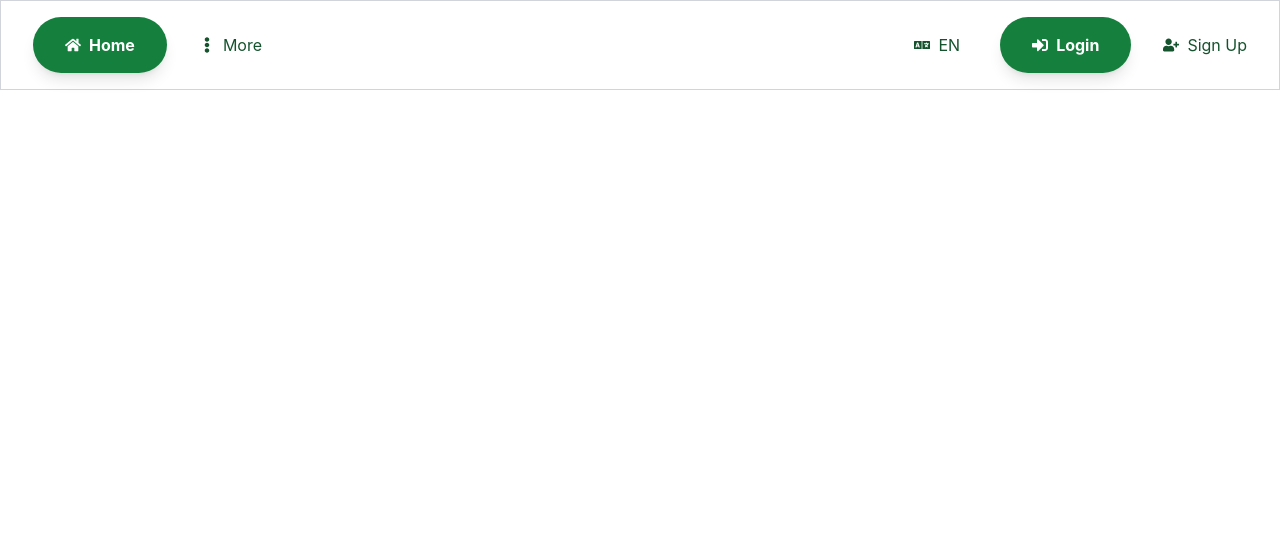
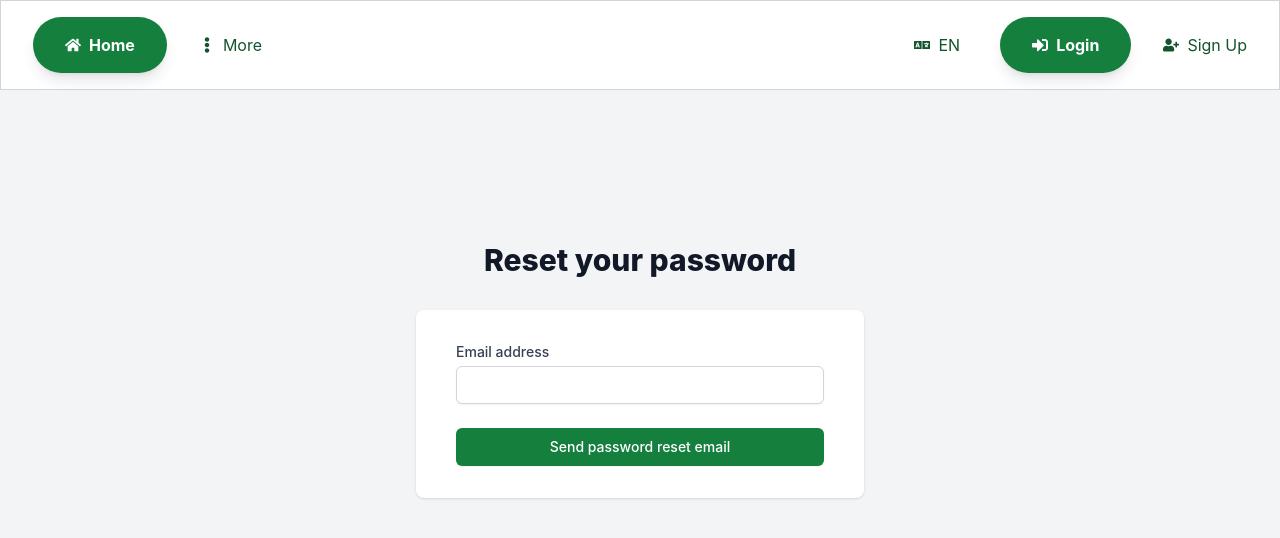
Before and after one commit to safetzabelii/frontend-lab2, a React (Create React App) app in the folder my-app/: page /sendEmail in a window 1280 px wide. Shown: the top 538 px of the page. Built offline with nearby package versions, Linux system fonts and the light colour scheme.

Commit message:
styleeeee

```diff
--- a/my-app/src/app/layout/App.tsx
+++ b/my-app/src/app/layout/App.tsx
@@ -16,6 +16,7 @@ import ForgotPassword from '../../features/user/forgotPassword';
 import VerifyAccount from '../../features/user/verifyAccount';
 import LoggedInUserRoute from './LoggedInUserRoute';
 import AdminNavbar from '../../features/admin/features/adminNavbar';
+import SendEmailForgetPassword from '../../features/user/sendEmailForgetPassword';
 
 
 function App() {
@@ -36,6 +37,7 @@ function App() {
           <Route  path="/verifyaccount" element={<VerifyAccount/>}/>
           <Route  path="/changepw" element={<ChangePassword/>}/>
           <Route  path="/forgotpw" element={<ForgotPassword/>}/>
+          <Route  path="/sendEmail" element={<SendEmailForgetPassword/>}/>
 
           <Route element={<LoggedInUserRoute/>}>
           <Route  path="/roleform" element={<RoleForm/>} />
--- a/my-app/src/app/layout/LoginForm.tsx
+++ b/my-app/src/app/layout/LoginForm.tsx
@@ -100,7 +100,7 @@ export default observer(function LoginForm(){
               </div>
 
               <div className="text-sm">
-                <Link to="/" className="font-medium text-primary-600 hover:text-primary-500">
+                <Link to="/sendEmail" className="font-medium text-primary-600 hover:text-primary-500">
                   Forgot your password?
                 </Link>
               </div>
--- /dev/null
+++ b/my-app/src/features/user/sendEmailForgetPassword.tsx
@@ -0,0 +1,101 @@
+import { observer } from "mobx-react";
+import { useState } from "react";
+
+export default observer(function SendEmailForgetPassword(){
+    const [email, setEmail] = useState("");
+    const [error, setError] = useState("");
+    const [success, setSuccess] = useState(false);
+
+    const handleSubmit = async (event: React.FormEvent<HTMLFormElement>) => {
+      event.preventDefault();
+      try {
+        // Send password reset email using email input
+        setSuccess(true);
+        setError("");
+      } catch (error) {
+        setSuccess(false);
+        setError("Unable to send password reset email. Please try again later.");
+      }
+    };
+
+    return (
+      <div className="min-h-screen bg-gray-100 flex flex-col py-12 sm:px-6 lg:px-8">
+        <div className="sm:mx-auto sm:w-full sm:max-w-md mt-20">
+          <h2 className="mt-6 text-center text-3xl font-extrabold text-gray-900">Reset your password</h2>
+        </div>
+
+        <div className="mt-8 sm:mx-auto sm:w-full sm:max-w-md">
+          <div className="bg-white py-8 px-4 shadow sm:rounded-lg sm:px-10">
+            <form className="space-y-6" onSubmit={handleSubmit}>
+              <div>
+                <label htmlFor="email" className="block text-sm font-medium text-gray-700">
+                  Email address
+                </label>
+                <div className="mt-1">
+                  <input
+                    id="email"
+                    name="email"
+                    type="email"
+                    autoComplete="email"
+                    required
+                    value={email}
+                    onChange={(event) => setEmail(event.target.value)}
+                    className="appearance-none block w-full px-3 py-2 border border-gray-300 rounded-md shadow-sm placeholder-gray-400 focus:outline-none focus:ring-green-600 focus:border-green-600 sm:text-sm"
+                  />
+                </div>
+              </div>
+
+              {error && (
+                <div className="rounded-md bg-red-50 p-4">
+                  <div className="flex">
+                    <div className="flex-shrink-0">
+                      <svg className="h-5 w-5 text-red-400" fill="currentColor" viewBox="0 0 20 20" aria-hidden="true">
+                        <path
+                          fillRule="evenodd"
+                          d="M10 18a8 8 0 100-16 8 8 0 000 16zm0-2a6 6 0 110-12 6 6 0 010 12zm-1-4v-4a1 1 0 012 0v4a1 1 0 01-2 0zm0-6a1 1 0 110-2 1 1 0 010 2z"
+                          clipRule="evenodd"
+                        />
+                      </svg>
+                    </div>
+                    <div className="ml-3">
+                      <h3 className = "text-sm font-medium text-red-800">{error}</h3>
+                       </div>
+                     </div>
+                   </div>
+                 )}
+
+                 {success && (
+                   <div className="rounded-md bg-green-50 p-4">
+                     <div className="flex">
+                       <div className="flex-shrink-0">
+                         <svg className="h-5 w-5 text-green-400" fill="currentColor" viewBox="0 0 20 20" aria-hidden="true">
+                           <path
+                             fillRule="evenodd"
+                             d="M10 18a8 8 0 100-16 8 8 0 000 16zm-1-7v-1a1 1 0 112 0v1a1 1 0 11-2 0zm0-5a1 1 0 011-1h1a1 1 0 110 2h-1a1 1 0 01-1-1zM9 4a1 1 0 112 0v1a1 1 0 11-2 0V4zM7 6a1 1 0 011-1h1a1 1 0 110 2H8a1 1 0 01-1-1z"
+                             clipRule="evenodd"
+                           />
+                         </svg>
+                       </div>
+                       <div className="ml-3">
+                         <h3 className="text-sm font-medium text-green-800">Password reset email sent. Check your inbox!</h3>
+                       </div>
+                     </div>
+
+                   </div>
+
+                 )}
+
+                 <div>
+                   <button
+                     type="submit"
+                     className="w-full flex justify-center py-2 px-4 border border-transparent rounded-md shadow-sm text-sm font-medium text-white bg-green-700 hover:bg-green-800 focus:outline-none focus:ring-2 focus:ring-offset-2 focus:ring-green-600"
+                   >
+                     Send password reset email
+                   </button>
+                 </div>
+               </form>
+             </div>
+           </div>
+         </div>
+  );
+});
```
